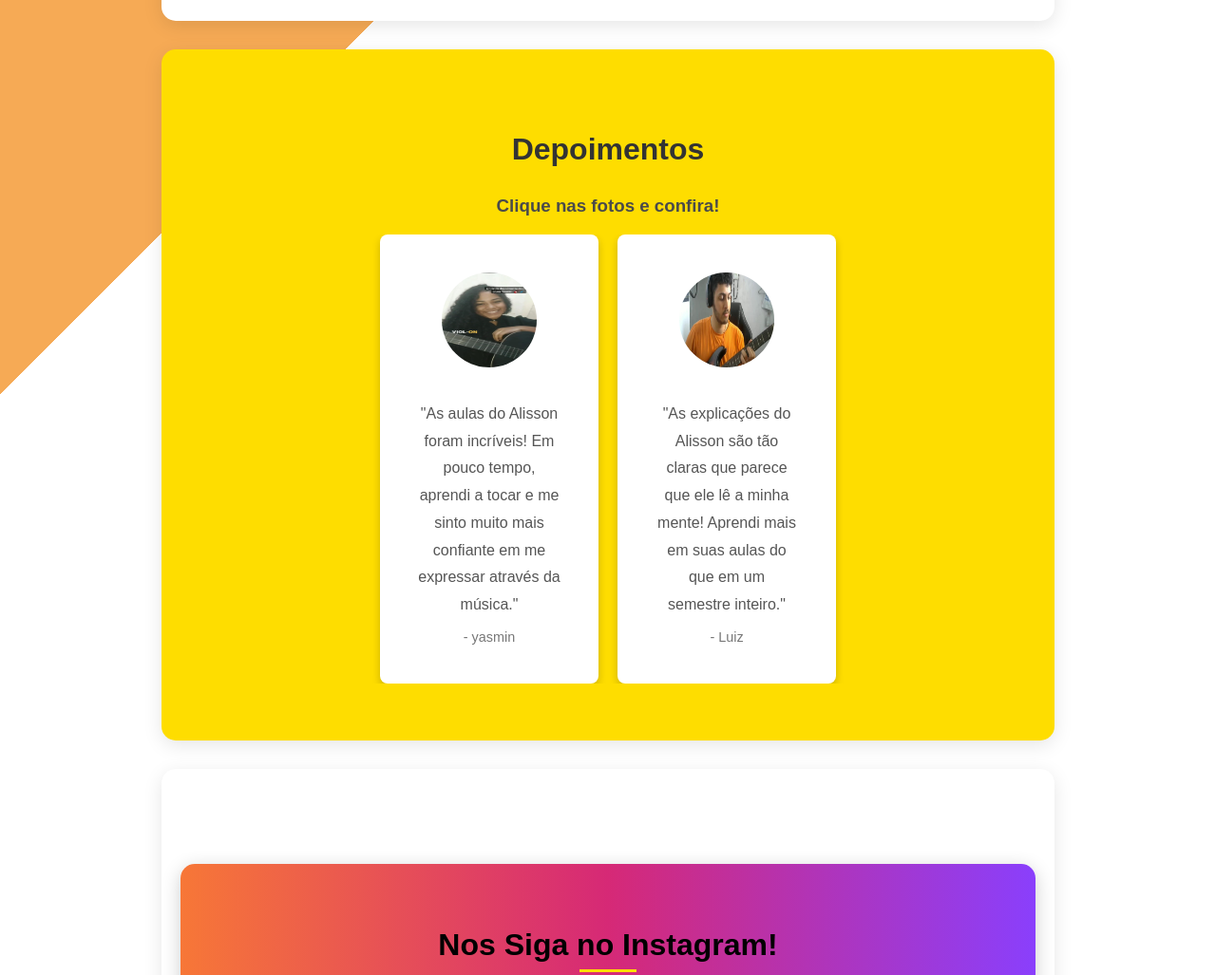
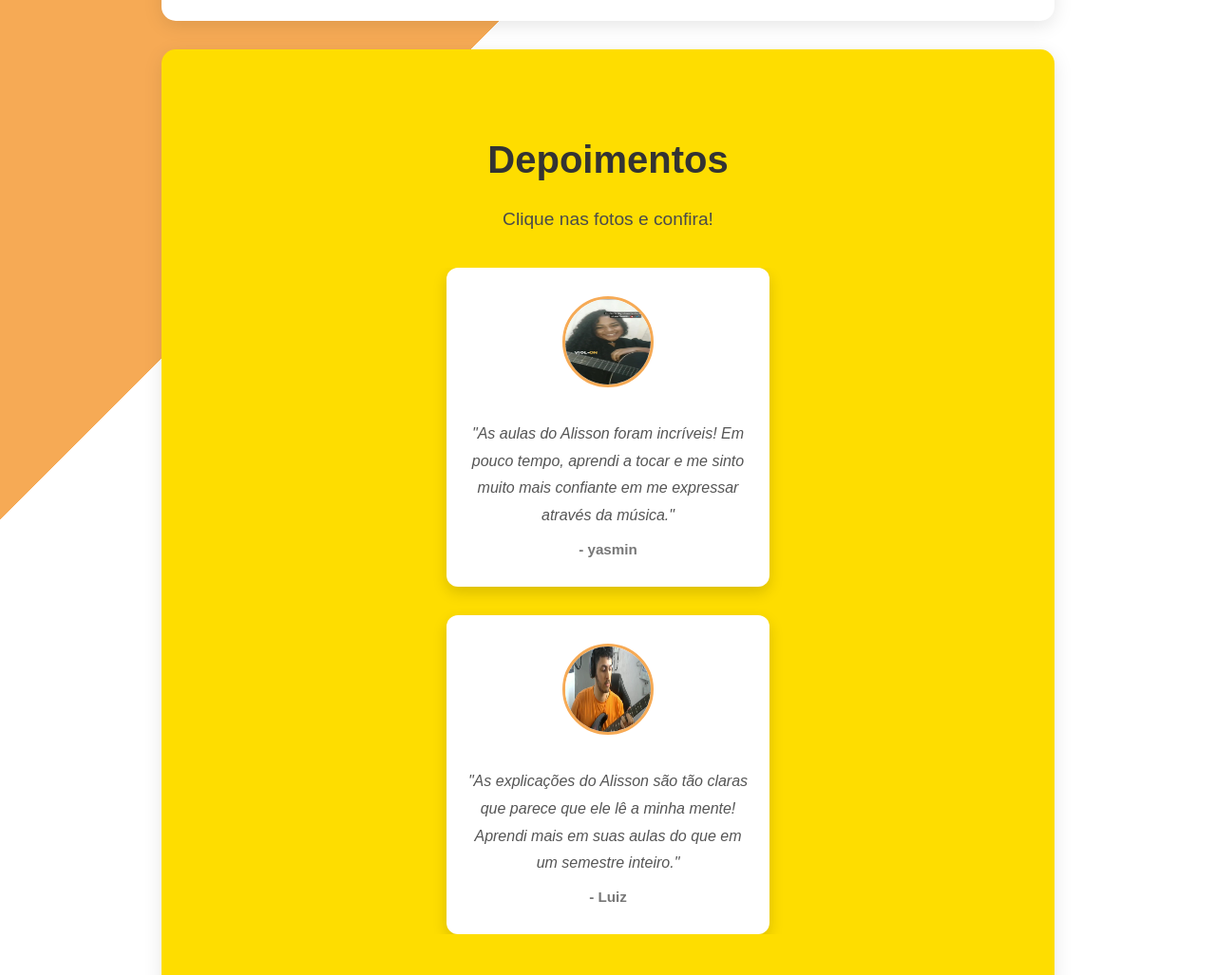
Before and after one commit to isaiasSLM/Alisson-Santos, a plain HTML site: page Index.html in a window 1280 px wide. Shown: the part 3180-4207 px from the top of the page at 95% size. Drawn offline with Linux system fonts and the light colour scheme.

Commit message:
Ajustado o CSS

```diff
--- a/styles.css
+++ b/styles.css
@@ -190,56 +190,71 @@ h2:before {
 }
 
 #depoimentos {
-    padding: px;
+    padding: 60px 20px;
     text-align: center;
     background-color: #FEDD00;
 }
 
 #depoimentos h2 {
-    font-size: 2em;
+    font-size: 2.5em;
     color: #333;
-    margin-bottom: 20px;
+    margin-bottom: 10px;
+}
 
+#depoimentos h3 {
+    font-size: 1.2em;
+    color: #4A4A4A;
+    margin-bottom: 40px;
+    font-weight: normal;
 }
 
 .carousel {
     display: flex;
-    justify-content: center;
-    gap: 20px;
+    flex-direction: column;
+    align-items: center;
+    gap: 30px;
     overflow: hidden;
 }
 
 .depoimento {
-    max-width: 150px;
+    max-width: 300px;
     text-align: center;
     background: #fff;
-    padding: 40px;
-    border-radius: 8px;
-    box-shadow: 0 4px 8px rgba(0, 0, 0, 0.2);
+    padding: 30px 20px;
+    border-radius: 12px;
+    box-shadow: 0 6px 15px rgba(0, 0, 0, 0.15);
+    transition: transform 0.4s ease, box-shadow 0.4s ease;
+}
+
+.depoimento:hover {
+    transform: scale(1.03);
+    box-shadow: 0 8px 20px rgba(0, 0, 0, 0.25);
+}
+
+.depoimento img {
+    width: 90px;
+    height: 90px;
+    border-radius: 50%;
+    margin-bottom: 15px;
+    border: 3px solid #F6AA55;
     transition: transform 0.3s ease;
 }
 
-.depoimento:hover {
-    transform: scale(1.05);
-}
-
-.depoimento img {
-    width: 100px;
-    height: 100px;
-    border-radius: 50%;
-    margin-bottom: 15px;
+.depoimento:hover img {
+    transform: rotate(5deg);
 }
 
 .depoimento p {
     font-size: 1em;
     color: #555;
-    margin-bottom: 10px;
-
+    margin-bottom: 12px;
+    font-style: italic;
 }
 
 .depoimento span {
-    font-size: 0.9em;
+    font-size: 0.95em;
     color: #777;
+    font-weight: bold;
 }
 
 
```
